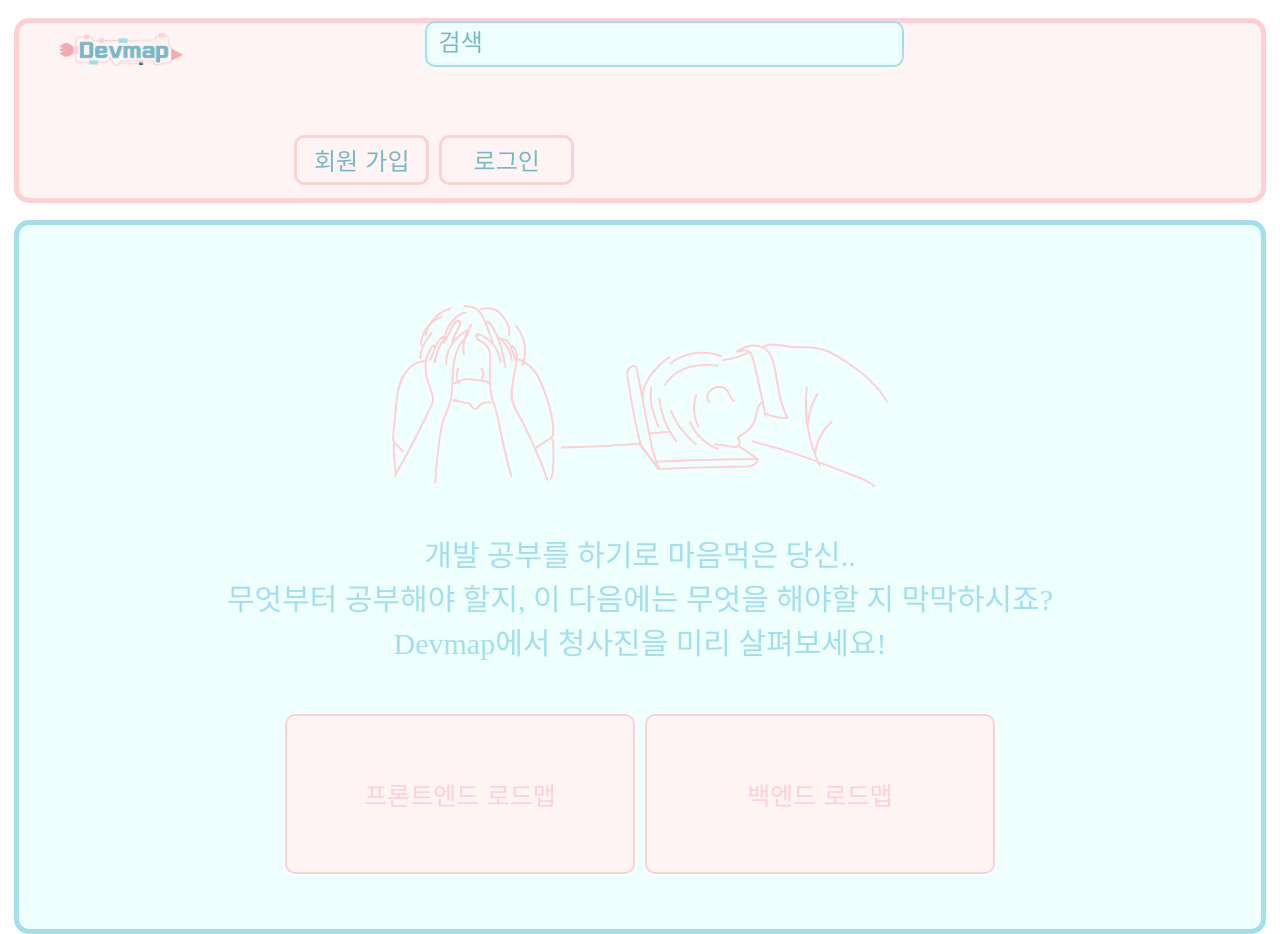
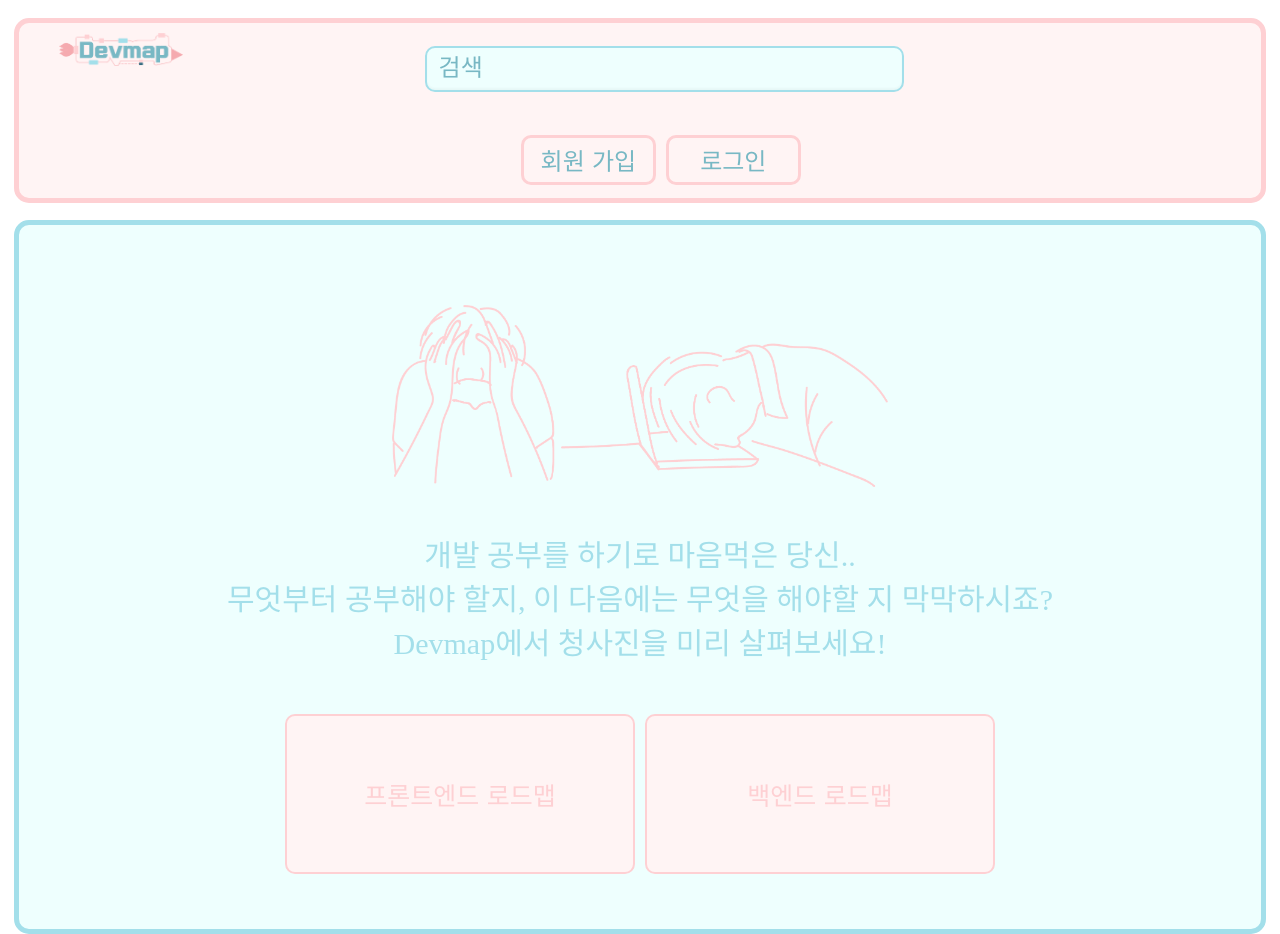
Before and after one commit to codestates/Devmap_client, a React (Create React App) app in the folder devmap/: page / in a window 1280 px wide. Built offline with nearby package versions, Linux system fonts and the light colour scheme; a web font is replaced by a local one.

Commit message:
Fix/Top css

```diff
--- a/devmap/src/pages/Main.jsx
+++ b/devmap/src/pages/Main.jsx
@@ -2,7 +2,7 @@ import React, { useState } from 'react';
 import { Link } from 'react-router-dom';
 import styled from 'styled-components';
 import mainImage from '../img/main-image.png';
-
+import { darken, lighten } from 'polished';
 function Main() {
     const Main_style = styled.div`
         width: 97%;
@@ -51,6 +51,16 @@ function Main() {
         color: #FED0D3;
         font-size: 25px;
         font-family: Jua;
+
+        &:hover {
+            background: ${lighten(0.004, '#fff4f4')};
+            box-shadow:  0 5px #dedede;
+        }
+        &:active {
+            background: ${darken(0.0008, '#fff4f4')};
+            box-shadow: 0 5px #666;
+            transform: translateY(4px);
+        }
     `;
 
   return (
--- a/devmap/src/pages/Top.jsx
+++ b/devmap/src/pages/Top.jsx
@@ -25,7 +25,7 @@ const Img = styled.img`
 `;
 
 const Input = styled.input`
-    top: -25px;
+    top: 25%;
     left: 45px;
     width: 38%;
     height: 40px;
@@ -45,6 +45,7 @@ const Input = styled.input`
     }
     &:active {
         background: ${darken(0.0008, '#eefffe')};
+
     }
     ::placeholder,
     ::-webkit-input-placeholder {
@@ -56,7 +57,7 @@ const Input = styled.input`
 const Button_Ul_style = styled.ul`
     display: inline-block;
     list-style:none;
-    padding-left: 270px;
+    padding-left: 40%;
 `;
 
 const Button_Li_style = styled.li`
@@ -85,6 +86,8 @@ const Button = styled.button`
     }
     &:active {
         background: ${darken(0.0008, '#fff4f4')};
+        box-shadow: 0 5px #666;
+        transform: translateY(4px);
     }
 `;
 
```
Also changed, not shown: devmap/src/App.js (+3 -46 lines), 1 other file (tests, documents, lock files or other folders).
